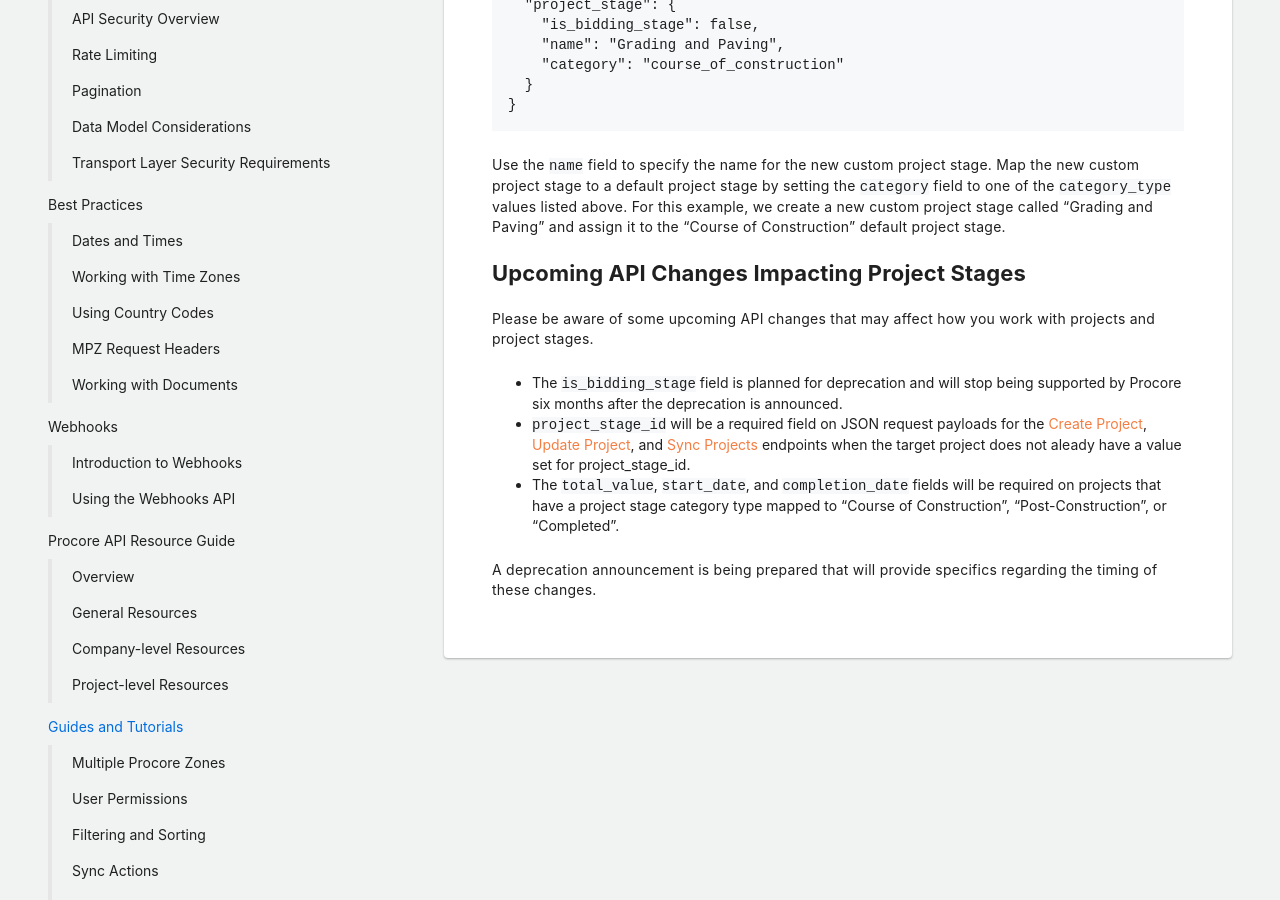
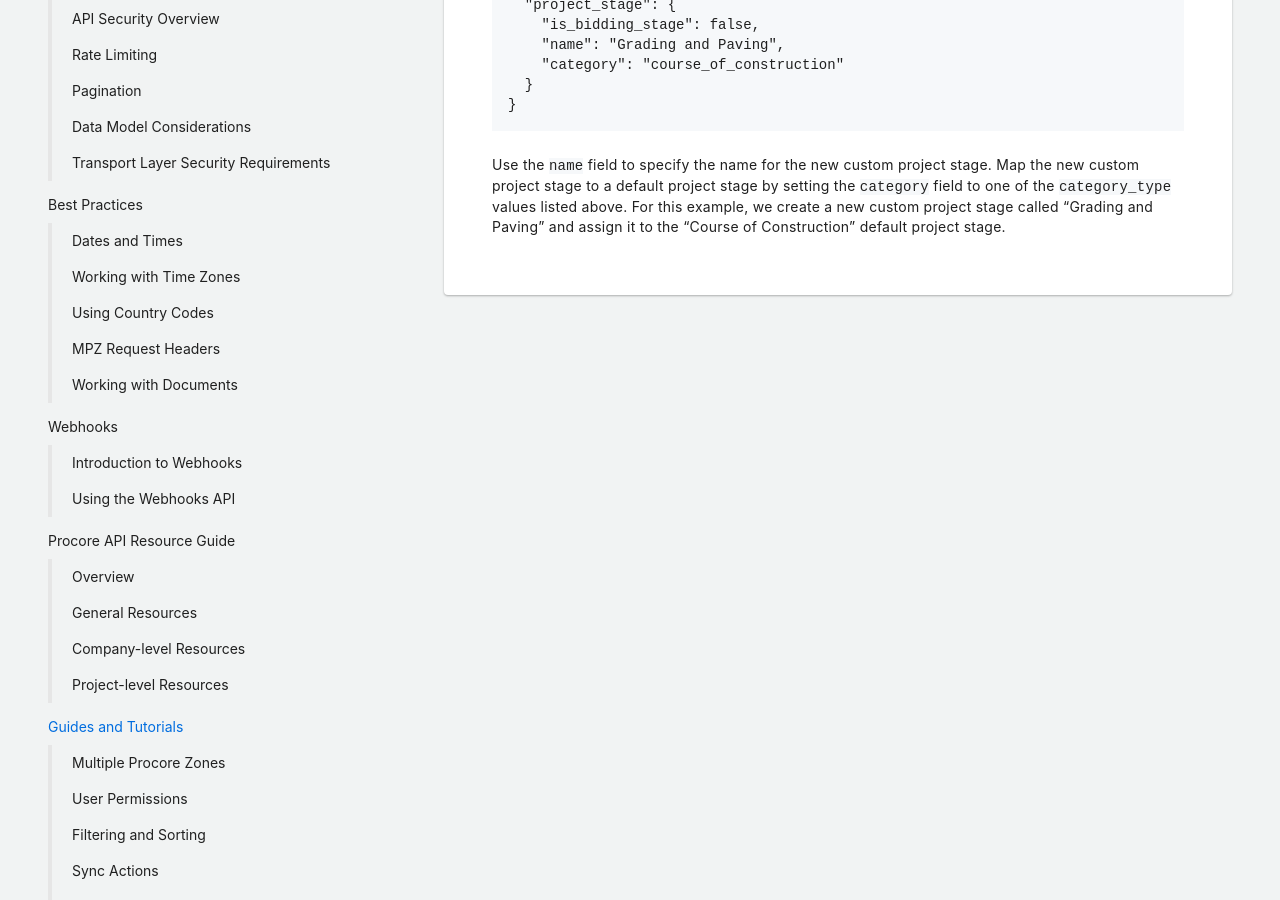
Before and after one commit to procore/documentation, a Jekyll site: the page built from tutorials/tutorial_project_stages.md, in a window 1280 px wide and 900 px high, scrolled down 1531 px. Built offline with Jekyll 4.4.1, drawn with Linux system fonts in a browser that asks for light colours.

Commit message:
✂️  Remove Upcoming API Changes
This paragraph was [added 16 months ago](https://github.com/procore/dev-portal/commit/ad32b593)

There is no need to keep around information about what was considered upcoming
[added 16 months ago](https://github.com/procore/dev-portal/commit/ad32b593)
when this paragraph was originally added.

```diff
--- a/tutorials/tutorial_project_stages.md
+++ b/tutorials/tutorial_project_stages.md
@@ -65,13 +65,3 @@ The Create Project Stage endpoint requires a JSON request body as illustrated by
 Use the `name` field to specify the name for the new custom project stage.
 Map the new custom project stage to a default project stage by setting the `category` field to one of the `category_type` values listed above.
 For this example, we create a new custom project stage called "Grading and Paving" and assign it to the "Course of Construction" default project stage.
-
-## Upcoming API Changes Impacting Project Stages
-
-Please be aware of some upcoming API changes that may affect how you work with projects and project stages.
-
-- The `is_bidding_stage` field is planned for deprecation and will stop being supported by Procore six months after the deprecation is announced.
-- `project_stage_id` will be a required field on JSON request payloads for the [Create Project](https://developers.procore.com/reference/rest/v1/projects#create-project), [Update Project](https://developers.procore.com/reference/rest/v1/projects#update-project), and [Sync Projects](https://developers.procore.com/reference/rest/v1/projects#sync-projects) endpoints when the target project does not aleady have a value set for project_stage_id.
-- The `total_value`, `start_date`, and `completion_date` fields will be required on projects that have a project stage category type mapped to “Course of Construction”, “Post-Construction”, or “Completed”.
-
-A deprecation announcement is being prepared that will provide specifics regarding the timing of these changes.
```
